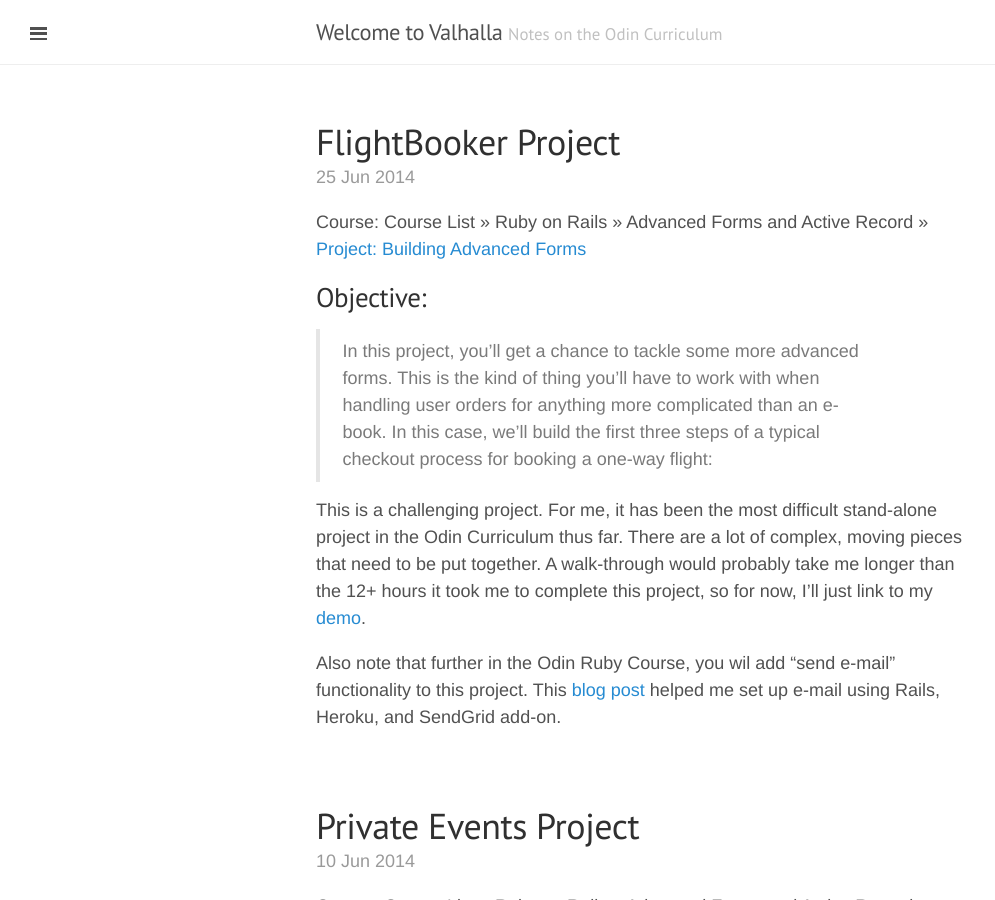
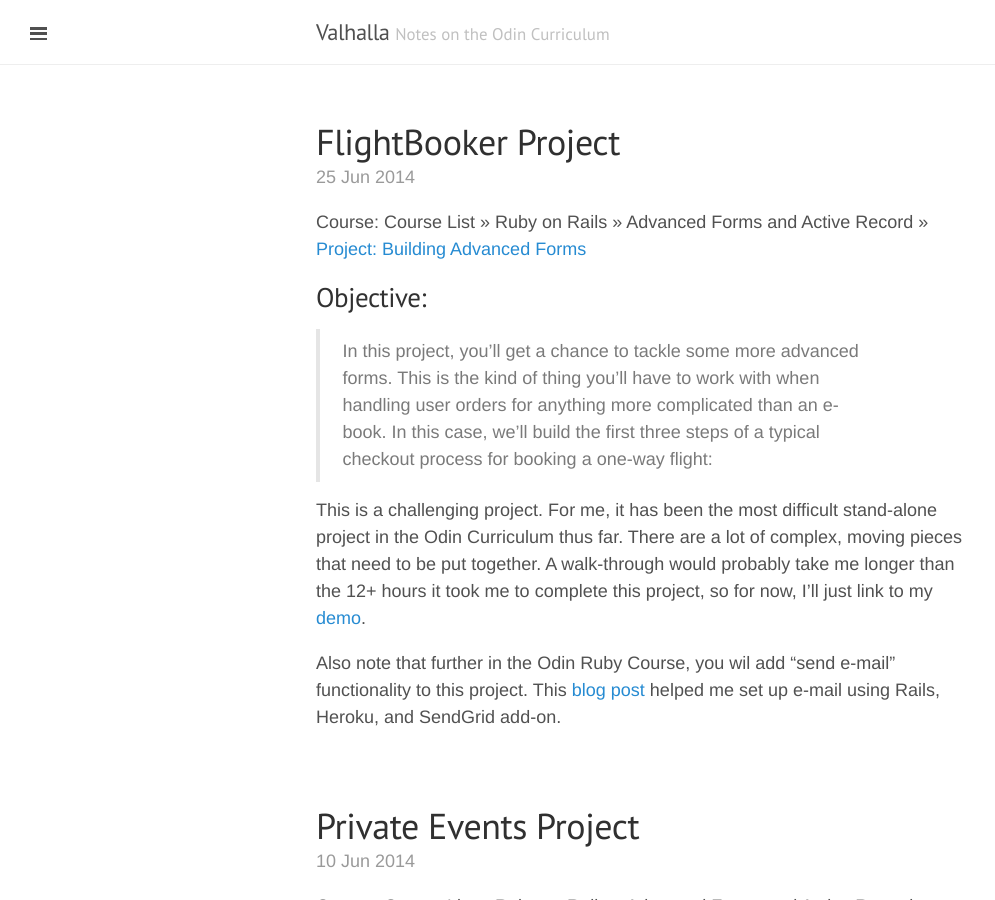
Before and after one commit to Jberczel/jberczel.github.io, a Jekyll site: the page built from index.html, in a window 1280 px wide and 900 px high. Shown: the whole window, without its empty margins (0-995 px from the left). Built offline with Jekyll 4.4.1, drawn with Linux system fonts in a browser that asks for light colours; Markdown is read by kramdown in place of the engine named in the settings; the list of posts is cut into pages by our own code.

Commit message:
edit concise title

```diff
--- a/_config.yml
+++ b/_config.yml
@@ -6,7 +6,7 @@
 permalink:        pretty
 
 # Setup
-title:            Welcome to Valhalla
+title:            Valhalla
 tagline:          "Notes on the Odin Curriculum"
 description:      "Thoughts and walkthroughs on the <a href='http://www.theodinproject.com/courses'>Odin Curriculum</a>."
 url:              http://jberczel.github.com
```
